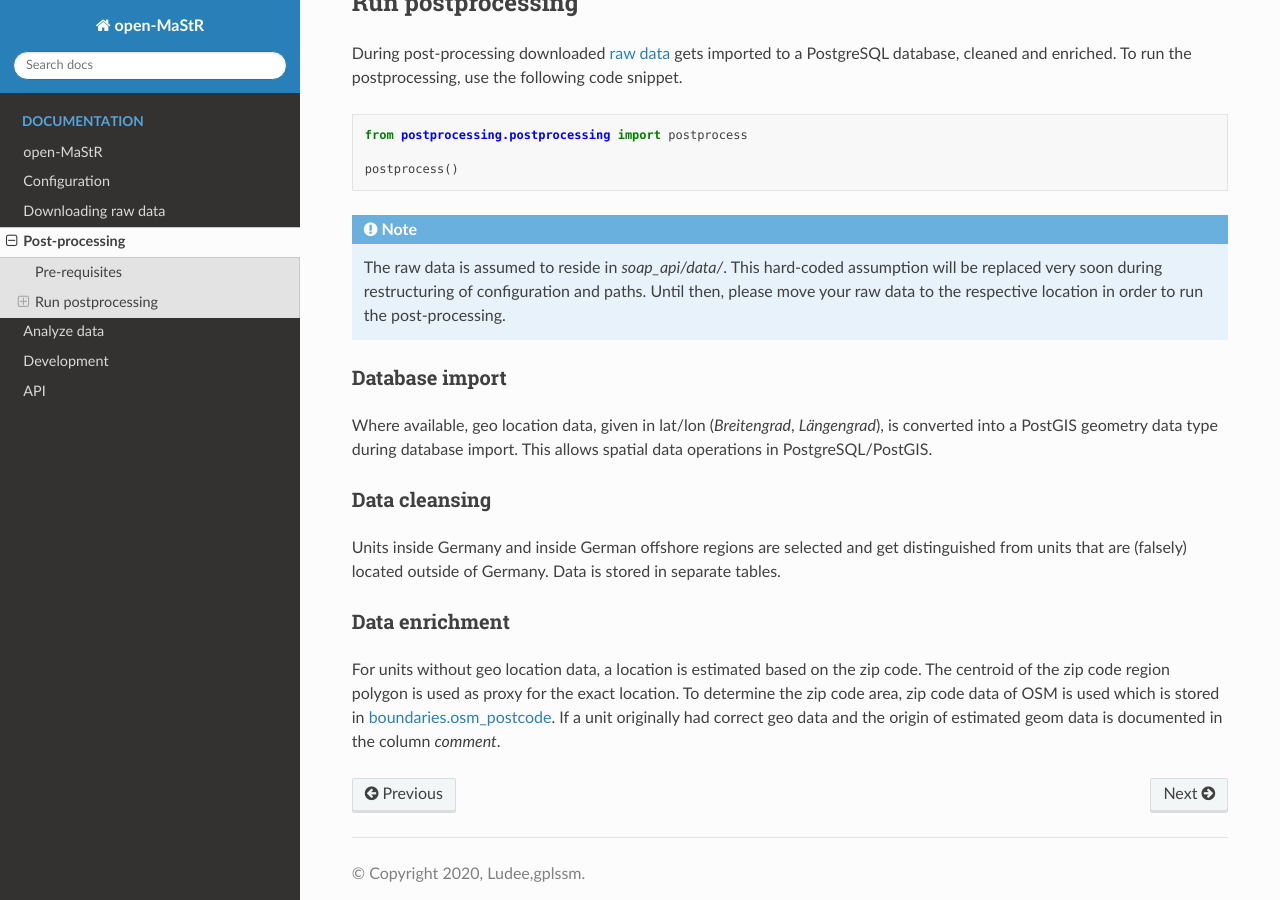
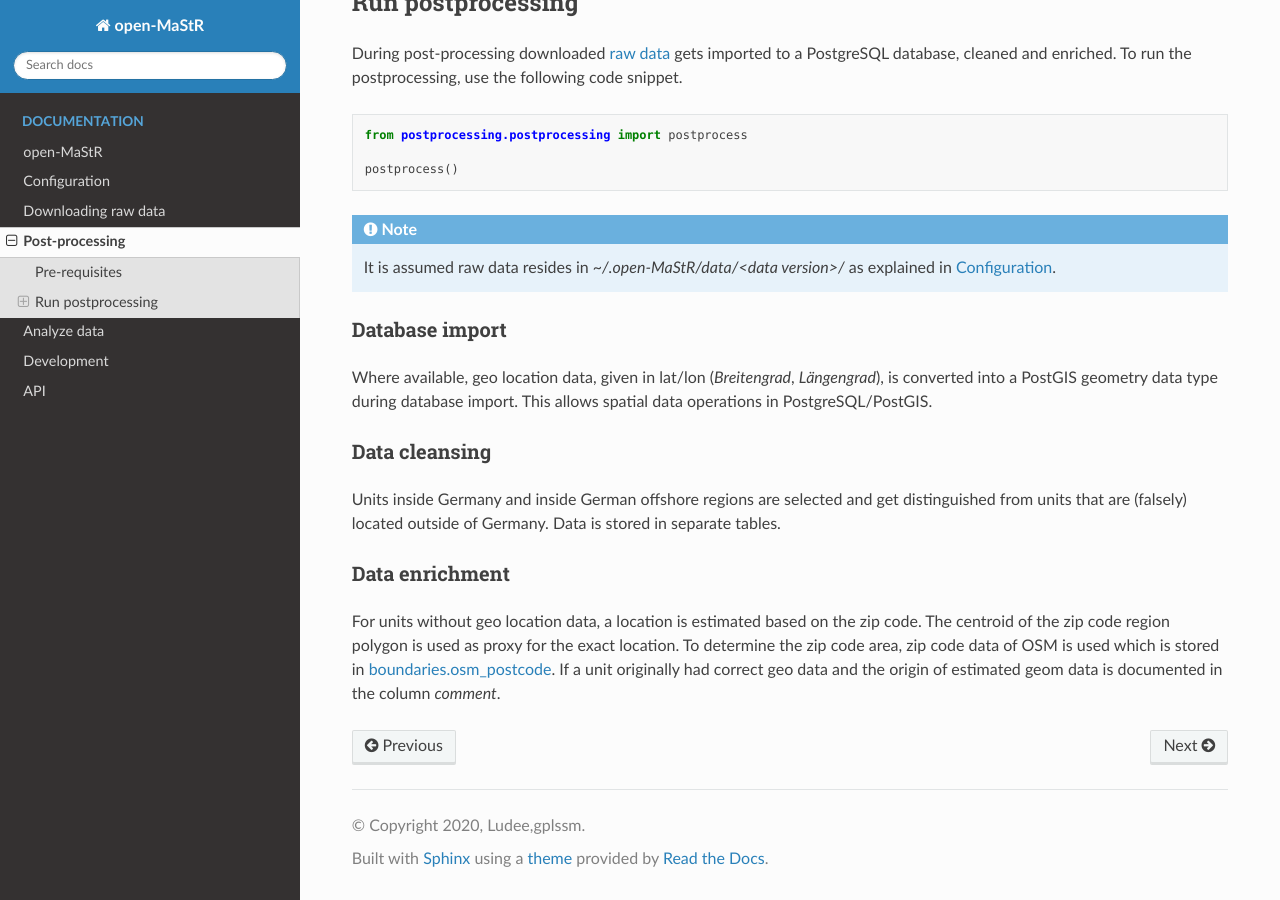
Before and after one commit to OpenEnergyPlatform/open-MaStR, a Sphinx documentation site: the page built from docs/postprocessing.rst, in a window 1280 px wide and 900 px high, scrolled down 874 px. Built offline with Sphinx 7.4.7 and the Read the Docs theme 2.0.0, drawn with Linux system fonts in a browser that asks for light colours; pages that are not in the unit, such as notebooks, are missing from menus.

Commit message:
Update information about where raw data is stored

```diff
--- a/docs/postprocessing.rst
+++ b/docs/postprocessing.rst
@@ -53,9 +53,7 @@ To run the postprocessing, use the following code snippet.
 
 .. note::
 
-   The raw data is assumed to reside in `soap_api/data/`.
-   This hard-coded assumption will be replaced very soon during restructuring of configuration and paths.
-   Until then, please move your raw data to the respective location in order to run the post-processing.
+   It is assumed raw data resides in `~/.open-MaStR/data/<data version>/` as explained in :ref:`Configuration`.
 
 
 Database import
```
